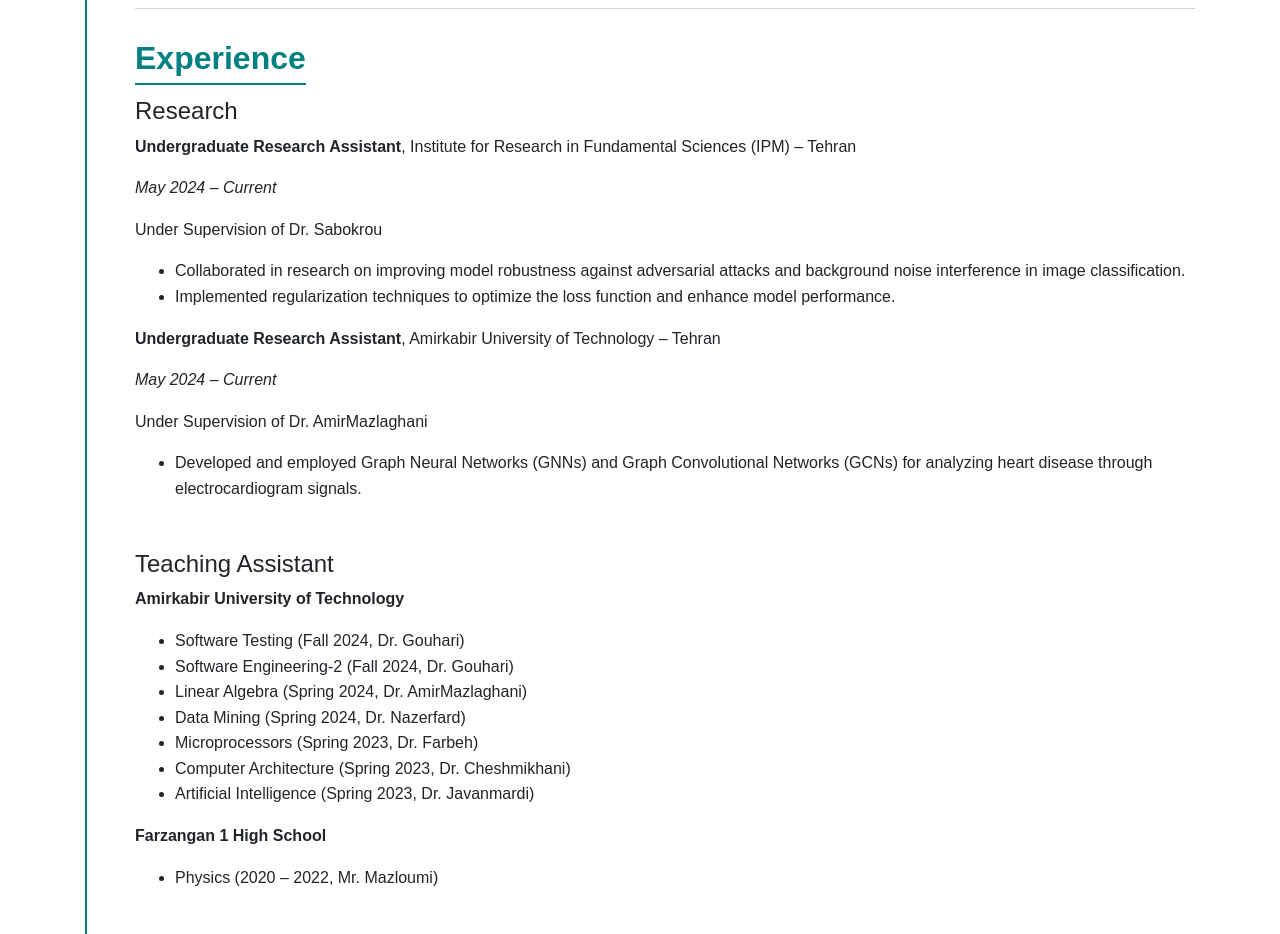
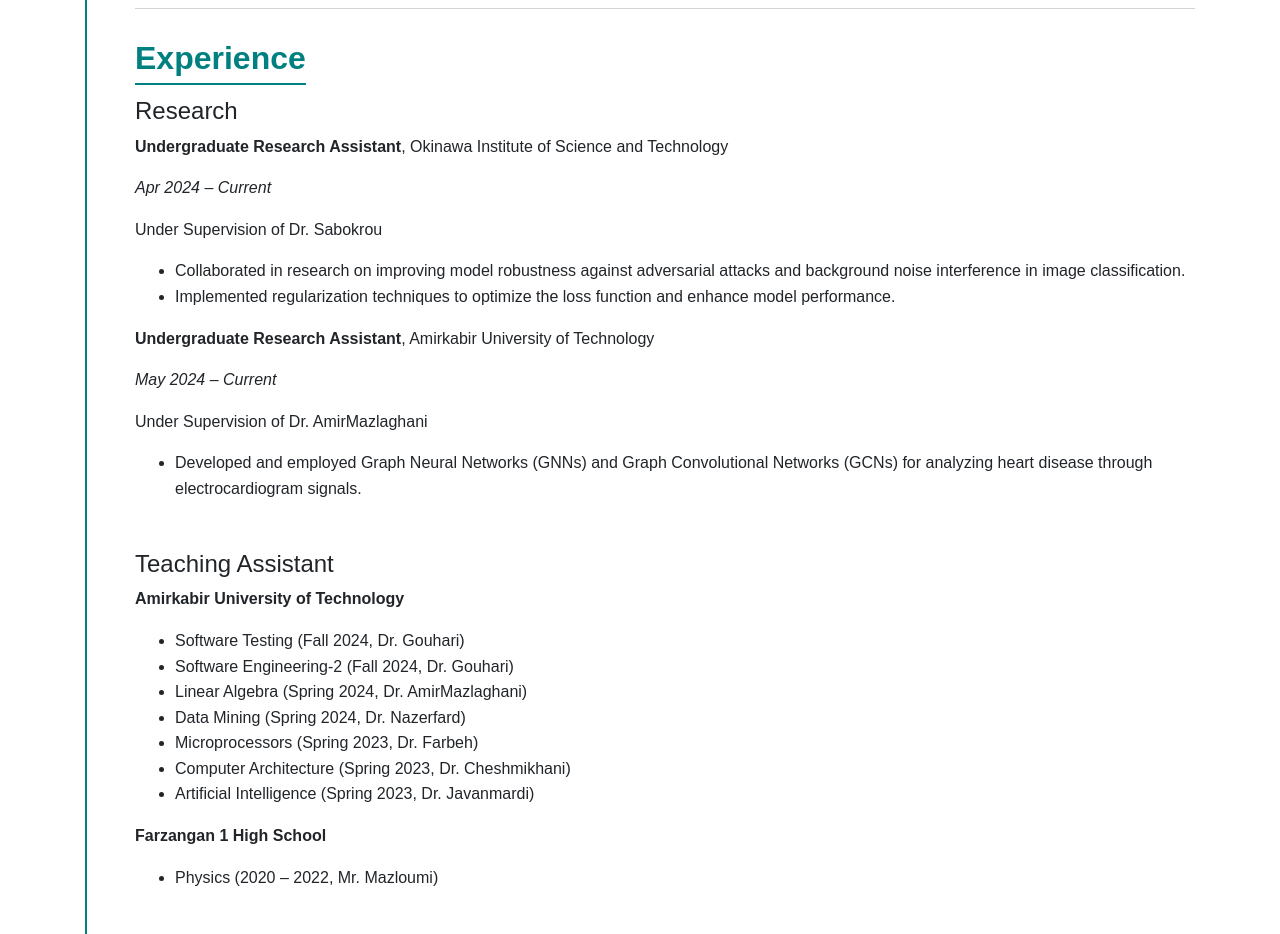
Before and after one commit to elahehale/Resume, a plain HTML site: page index.html in a window 1280 px wide. Shown: the part 1300-2234 px from the top of the page. Drawn offline with nearby package versions, Linux system fonts and the light colour scheme.

Commit message:
Update Research Experience

```diff
--- a/index.html
+++ b/index.html
@@ -125,15 +125,15 @@
         <div class="experience">
             <h2 class="section-title">Experience</h2>
             <h4 class="mt-1">Research</h4>
-            <p><strong>Undergraduate Research Assistant</strong>, Institute for Research in Fundamental Sciences (IPM) – Tehran</p>
-            <p><em>May 2024 – Current</em></p>
+            <p><strong>Undergraduate Research Assistant</strong>, Okinawa Institute of Science and Technology </p>
+            <p><em>Apr 2024 – Current</em></p>
             <p>Under Supervision of Dr. Sabokrou</p>
             <ul>
                 <li>Collaborated in research on improving model robustness against adversarial attacks and background noise interference in image classification.</li>
                 <li>Implemented regularization techniques to optimize the loss function and enhance model performance.</li>
             </ul>
 
-            <p><strong>Undergraduate Research Assistant</strong>, Amirkabir University of Technology – Tehran</p>
+            <p><strong>Undergraduate Research Assistant</strong>, Amirkabir University of Technology</p>
             <p><em>May 2024 – Current</em></p>
             <p>Under Supervision of Dr. AmirMazlaghani</p>
             <ul>
```
